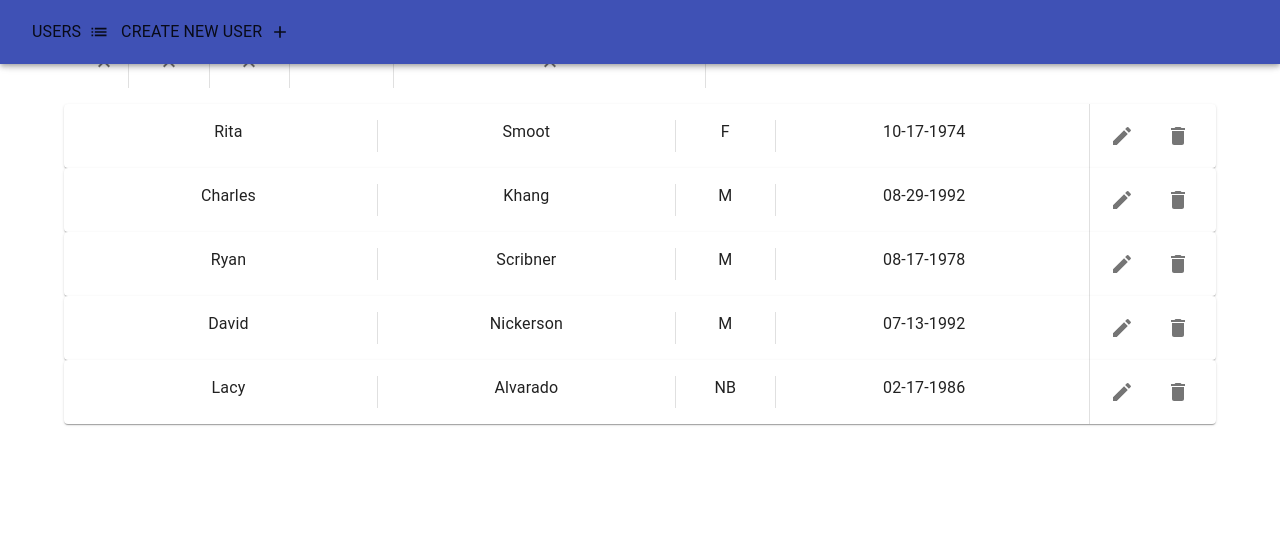
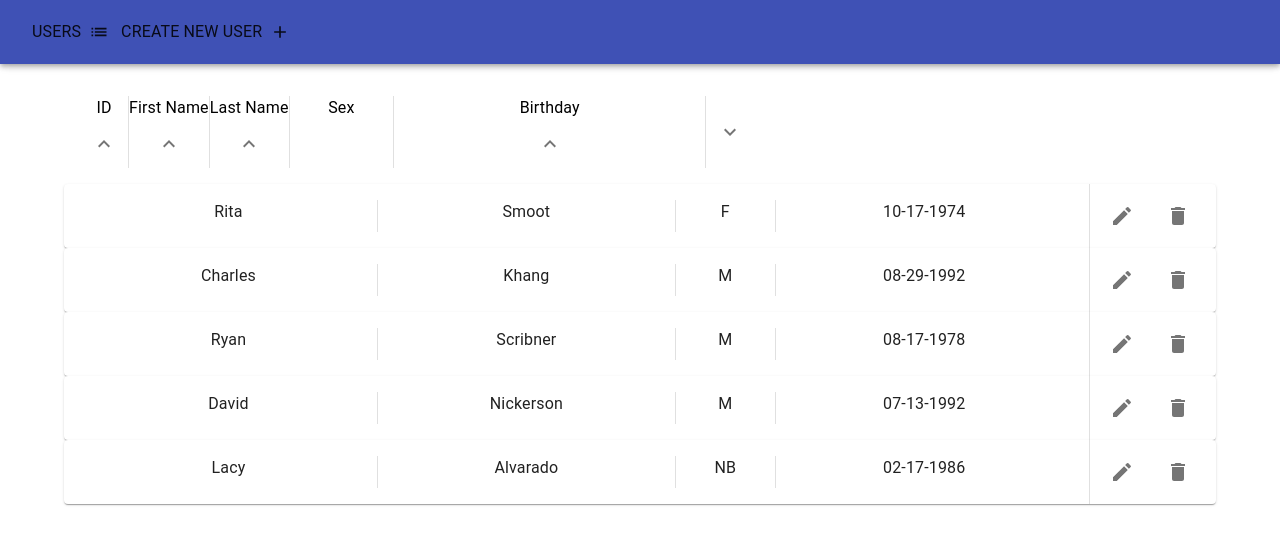
Before and after one commit to Anthony-Giusti/securityproject, a React (Create React App) app: page / in a window 1280 px wide. Shown: the top 544 px of the page. Built offline with nearby package versions, Linux system fonts and the light colour scheme.

Commit message:
Styling changes

```diff
--- a/src/App.js
+++ b/src/App.js
@@ -7,11 +7,15 @@ import userExample from './Data/userExample';
 import NavBar from './components/NavBar/NavBar';
 import birthdayStringToDate from './components/util/functions/birthdayStringToDate';
 
+import useStyles from './Styles';
+
 function App() {
   const [userData, setUserData] = useState(userExample);
   const [visibleUserData, setVisibleUserData] = useState(userExample);
   const [sexFilter, setSexFilter] = useState([]);
   const [currentSort, setCurrentSort] = useState({property: 'id', order: 'ascending'});
+
+  const classes = useStyles();
 
   const filterUsers = (users) => {
     const filteredUsers = [];
@@ -103,6 +107,7 @@ function App() {
     <div className="App">
       <NavBar />
       <Switch>
+        <div className={classes.appMain}>
           <Route exact path="/">
             <Users
               sortUsers={handleSortUsers}
@@ -115,6 +120,7 @@ function App() {
           <Route path="/create-user">
             <CreateUser />
           </Route>
+        </div>
       </Switch>
 
     </div>
--- /dev/null
+++ b/src/Styles.js
@@ -0,0 +1,7 @@
+import { makeStyles } from '@material-ui/core';
+
+export default makeStyles({
+    appMain: {
+   marginTop: '5em',
+  }
+});
```
Lines whose indentation alone changed are shown as unchanged.
